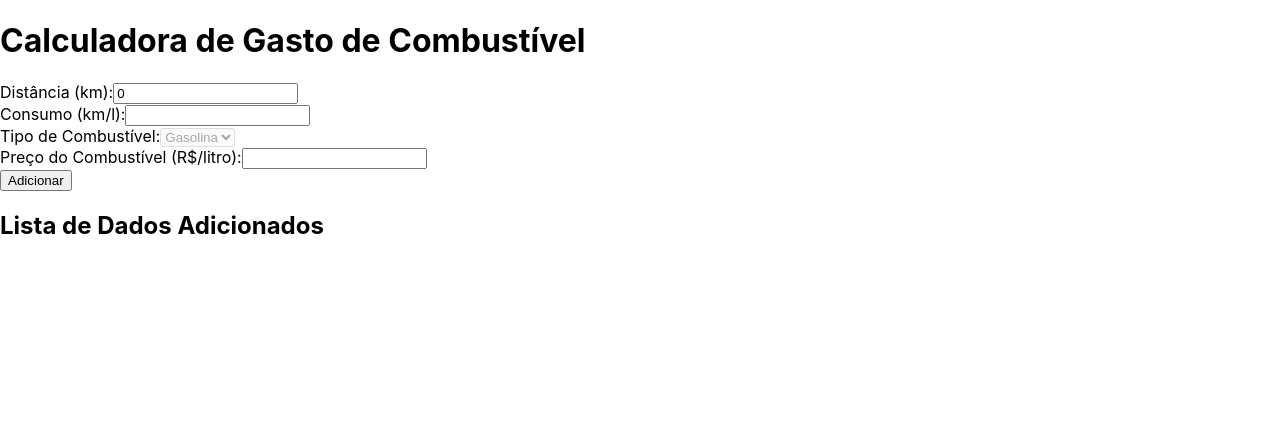
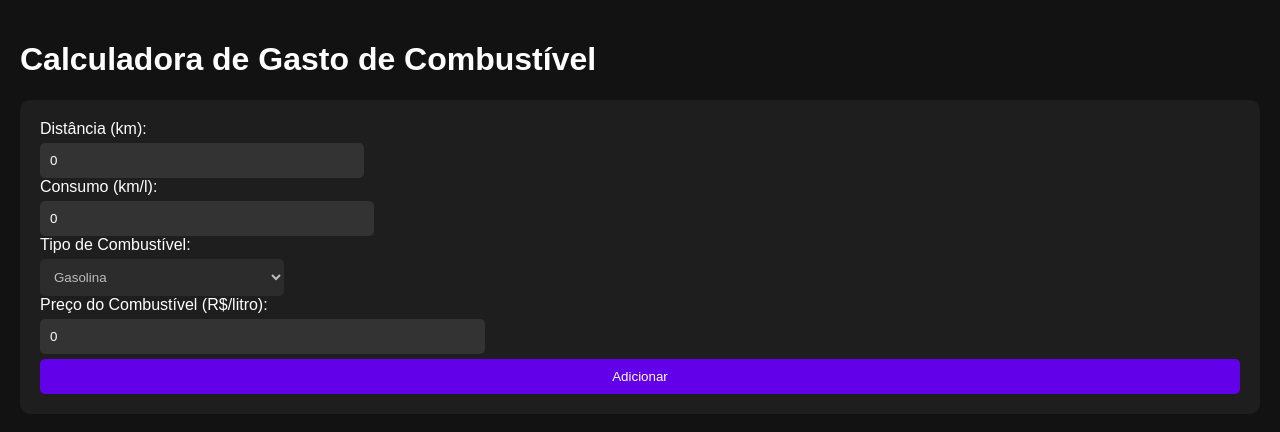
Before and after one commit to OsmOVB/-software-testing-and-quality, a React (Create React App) app in the folder implementação trabalho calculadora de combustivel/fuel-cost-calculator/: page / in a window 1280 px wide. Shown: the top 432 px of the page. Built offline with nearby package versions, Linux system fonts and the light colour scheme.

Commit message:
Refactor FuelForm component for validation min

```diff
--- a/implementação trabalho calculadora de combustivel/fuel-cost-calculator/src/App.css
+++ b/implementação trabalho calculadora de combustivel/fuel-cost-calculator/src/App.css
@@ -1,38 +1,114 @@
-.App {
+body {
+  background-color: #121212;
+  color: #ffffff;
+  font-family: Arial, sans-serif;
+  margin: 0;
+  padding: 20px;
+}
+
+h1, h2 {
+  color: #ffffff;
+}
+
+form {
+  display: flex;
+  flex-direction: column;
+  align-items: flex-start;
+  margin-bottom: 20px;
+  background-color: #1e1e1e;
+  padding: 20px;
+  border-radius: 10px;
+}
+
+label {
+  margin-top: 10px;
+}
+
+input, select, button {
+  margin-top: 5px;
+  padding: 10px;
+  border: none;
+  border-radius: 5px;
+  background-color: #333333;
+  color: #ffffff;
+  width: 100%;
+}
+
+input[type="number"] {
+  -moz-appearance: textfield;
+  appearance: textfield;
+}
+
+input::placeholder, option {
+  color: #cccccc;
+}
+
+input:focus, select:focus, button:focus {
+  outline: none;
+  border: 1px solid #6200ea;
+}
+
+button {
+  background-color: #6200ea;
+  cursor: pointer;
+  transition: background-color 0.3s ease;
+}
+
+button:hover {
+  background-color: #3700b3;
+}
+
+ul {
+  list-style: none;
+  padding: 0;
+  margin: 0;
+}
+
+li {
+  background-color: #1e1e1e;
+  margin: 10px 0;
+  padding: 10px;
+  border-radius: 5px;
+}
+
+.card {
+  padding: 20px;
+  border-radius: 5px;
+  width: 250px;
   text-align: center;
 }
 
-.App-logo {
-  height: 40vmin;
-  pointer-events: none;
+.card.best {
+  background-color: #4caf50;
 }
 
-@media (prefers-reduced-motion: no-preference) {
-  .App-logo {
-    animation: App-logo-spin infinite 20s linear;
-  }
+.card.worst {
+  background-color: #f44336;
 }
 
-.App-header {
-  background-color: #282c34;
-  min-height: 100vh;
-  display: flex;
-  flex-direction: column;
-  align-items: center;
-  justify-content: center;
-  font-size: calc(10px + 2vmin);
-  color: white;
+.card h3 {
+  margin-top: 0;
 }
 
-.App-link {
-  color: #61dafb;
+.card p {
+  font-size: 1.2em;
 }
 
-@keyframes App-logo-spin {
-  from {
-    transform: rotate(0deg);
-  }
-  to {
-    transform: rotate(360deg);
-  }
+.results {
+  display: flex;
+  gap: 20px;
+  margin-top: 20px;
 }
+
+button.reset {
+  background-color: #6200ea;
+  margin-top: 20px;
+}
+
+button.reset:hover {
+  background-color: #3700b3;
+}
+
+span {
+  color: #ff5252;
+}
--- a/implementação trabalho calculadora de combustivel/fuel-cost-calculator/src/App.tsx
+++ b/implementação trabalho calculadora de combustivel/fuel-cost-calculator/src/App.tsx
@@ -1,6 +1,7 @@
 import React, { useState, useEffect } from 'react';
 import FuelForm from './components/FuelForm';
 import { saveDataToMockDatabase, getDataFromMockDatabase, FormData } from './database/mockDatabase';
+import './App.css'; // Importando o arquivo CSS
 
 /**
  * Componente principal da aplicação.
@@ -11,6 +12,8 @@ const App: React.FC = () => {
   const [formDataList, setFormDataList] = useState<FormData[]>([]);
   const [selectedData, setSelectedData] = useState<FormData[]>([]);
   const [isFormDisabled, setIsFormDisabled] = useState<boolean>(false);
+  const [initialFuelType, setInitialFuelType] = useState<'gasoline' | 'alcohol'>('gasoline');
+  const [initialDistance, setInitialDistance] = useState<number>(0);
 
   // Carrega os dados iniciais do mockDatabase
   useEffect(() => {
@@ -35,6 +38,8 @@ const App: React.FC = () => {
       setIsFormDisabled(true);
     } else {
       setSelectedData([data]);
+      setInitialFuelType('alcohol');
+      setInitialDistance(data.distance);
     }
   };
 
@@ -46,6 +51,8 @@ const App: React.FC = () => {
     setFormDataList([]);
     setIsFormDisabled(false);
     saveDataToMockDatabase([]); // Limpa os dados armazenados no mockDatabase
+    setInitialFuelType('gasoline');
+    setInitialDistance(0);
   };
 
   /**
@@ -79,12 +86,12 @@ const App: React.FC = () => {
     const worstCost = bestFuel === 'Álcool' ? gasolineCost : alcoholCost;
 
     return (
-      <div style={{ display: 'flex', gap: '10px', marginTop: '20px' }}>
-        <div style={{ backgroundColor: '#4caf50', padding: '20px', borderRadius: '5px', width: '250px', height: '250px' }}>
+      <div className="results">
+        <div className={`card best`}>
           <h3>{bestFuel} é mais vantajoso!</h3>
           <p>Custo: R$ {bestCost}</p>
         </div>
-        <div style={{ backgroundColor: '#f44336', padding: '20px', borderRadius: '5px', width: '250px' }}>
+        <div className={`card worst`}>
           <h3>{worstFuel}</h3>
           <p>Custo: R$ {worstCost}</p>
         </div>
@@ -95,7 +102,14 @@ const App: React.FC = () => {
   return (
     <div>
       <h1>Calculadora de Gasto de Combustível</h1>
-      <FuelForm onAdd={handleFormAdd} initialFuelType="gasoline" disabled={isFormDisabled} />
+      <FuelForm
+        onAdd={handleFormAdd}
+        initialFuelType={initialFuelType}
+        initialDistance={initialDistance}
+        disabled={isFormDisabled}
+      />
+      {formDataList.length > 1 && (
+        <>
           <h2>Lista de Dados Adicionados</h2>
           <ul>
             {formDataList.map((data, index) => (
@@ -105,8 +119,10 @@ const App: React.FC = () => {
             ))}
           </ul>
           {compareFuelCosts()}
+        </>
+      )}
       {isFormDisabled && (
-        <button onClick={handleReset} style={{ marginTop: '20px' }}>
+        <button onClick={handleReset} className="reset">
           Novo Cálculo
         </button>
       )}
--- a/implementação trabalho calculadora de combustivel/fuel-cost-calculator/src/components/FuelForm.tsx
+++ b/implementação trabalho calculadora de combustivel/fuel-cost-calculator/src/components/FuelForm.tsx
@@ -31,16 +31,22 @@ interface FuelFormProps {
  */
 const FuelForm: React.FC<FuelFormProps> = ({ onAdd, initialFuelType = 'gasoline', initialDistance = 0, disabled = false }) => {
   const [fuelType, setFuelType] = useState<'gasoline' | 'alcohol'>(initialFuelType);
-  const { register, handleSubmit, formState: { errors }, reset } = useForm<FuelFormInputs>({
+  const { register, handleSubmit, formState: { errors }, reset, setValue } = useForm<FuelFormInputs>({
     defaultValues: {
       distance: initialDistance,
-      fuelType: initialFuelType
+      fuelType: initialFuelType,
+      consumption: 0,
+      fuelPrice: 0
     }
   });
 
   useEffect(() => {
     setFuelType(initialFuelType);
-  }, [initialFuelType]);
+    setValue('fuelType', initialFuelType);
+    setValue('distance', initialDistance);
+    setValue('consumption', 0);
+    setValue('fuelPrice', 0);
+  }, [initialFuelType, initialDistance, setValue]);
 
   const submitHandler: SubmitHandler<FuelFormInputs> = data => {
     onAdd(data);
@@ -48,10 +54,17 @@ const FuelForm: React.FC<FuelFormProps> = ({ onAdd, initialFuelType = 'gasoline'
       setFuelType('alcohol');
       reset({
         distance: data.distance,
-        fuelType: 'alcohol'
+        fuelType: 'alcohol',
+        consumption: 0,
+        fuelPrice: 0
       });
     } else {
-      reset();
+      reset({
+        distance: initialDistance,
+        fuelType: 'gasoline',
+        consumption: 0,
+        fuelPrice: 0
+      });
     }
   };
 
@@ -62,9 +75,8 @@ const FuelForm: React.FC<FuelFormProps> = ({ onAdd, initialFuelType = 'gasoline'
         <input
           {...register('distance', { required: "Insira uma distância válida.", min: { value: 0.1, message: "A distância deve ser maior que 0." } })}
           type="number"
-         // step="any"
-          disabled={fuelType === 'alcohol'} // Permite a entrada de distância para novo cálculo
-
+          step="any"
+          disabled={fuelType === 'alcohol' && !disabled} // Permite a entrada de distância para novo cálculo
         />
         {errors.distance && <span>{errors.distance.message}</span>}
       </div>
```
Lines whose indentation alone changed are shown as unchanged.
